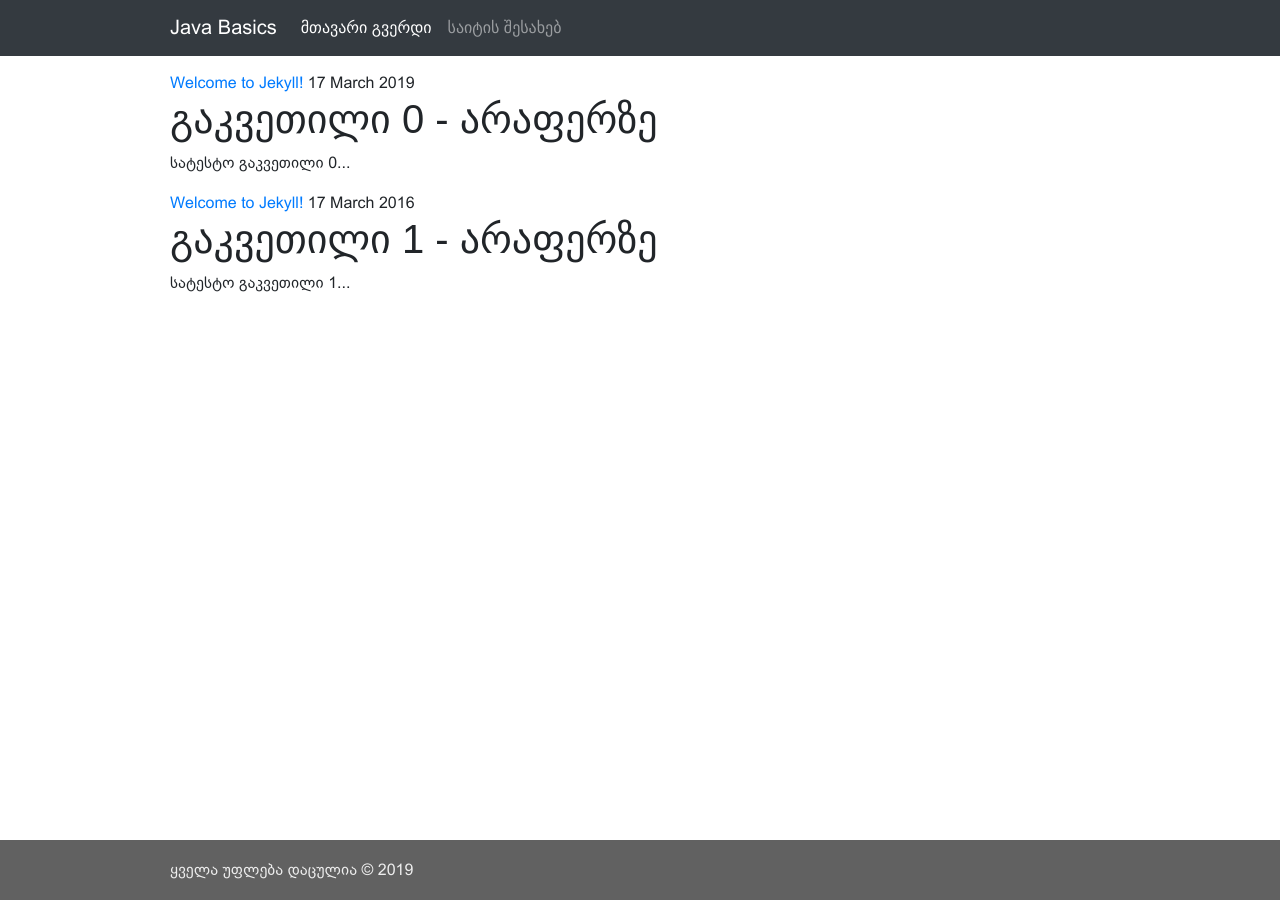
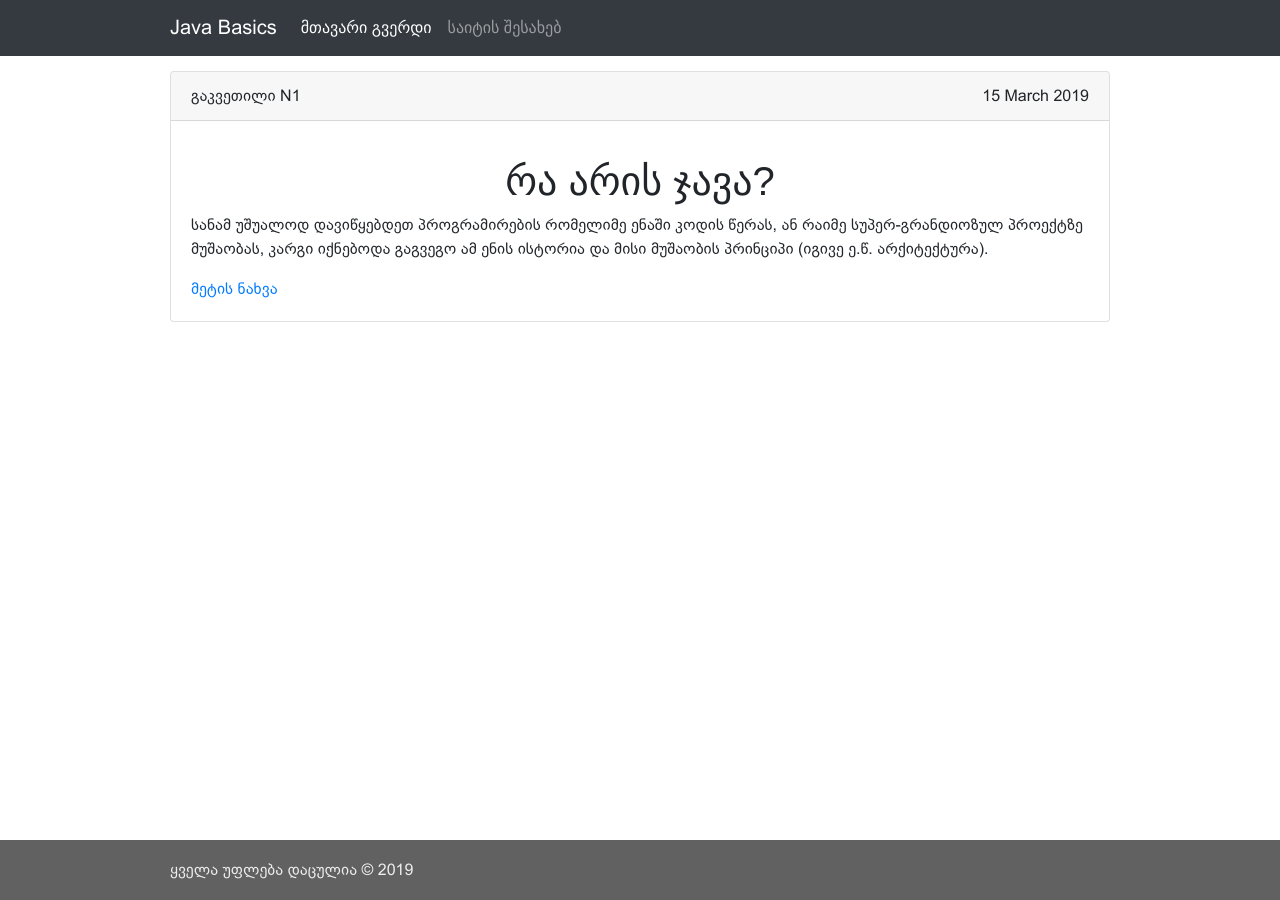
Before and after one commit to vakho10/java-basics, a Jekyll site: the page built from index.html, in a window 1280 px wide. Built offline with Jekyll 4.4.1, drawn with Linux system fonts in a browser that asks for light colours; some web fonts are replaced.

Commit message:
Added parts of the first lesson.

```diff
--- a/_config.yml
+++ b/_config.yml
@@ -1,6 +1,7 @@
 # Site settings
 title: Java Basics
 email: vakho10@gmail.com
+github_url: https://github.com/vakho10/java-basics
 github_username:  vakho10
 baseurl: "/java-basics" # the subpath of your site, e.g. /blog
 url: "" # the base hostname & protocol for your site, e.g. http://example.com
--- a/_posts/2016-03-17-lesson 1.html
+++ /dev/null
@@ -1,56 +0,0 @@
----
-layout: default
-title:  "Welcome to Jekyll!"
-date: 2016-03-17 10:52:07 +0400
-categories: lesson
----
-<h1>გაკვეთილი 1 - არაფერზე</h1>
-<p>სატესტო გაკვეთილი 1...</p>
-<!--more-->
-
-Jekyll also offers powerful support for code snippets:
-
-{% highlight ruby %}
-def print_hi(name)
-  puts "Hi, #{name}"
-end
-print_hi('Tom')
-#=> prints 'Hi, Tom' to STDOUT.
-{% endhighlight %}
-
-{% highlight java  %}
-/* HelloWorld.java
- */
-
-public class HelloWorld
-{
-	public static void main(String[] args) {
-		System.out.println("Hello World!");
-	}
-}
-{% endhighlight %}
-
-{% highlight html  %}
-<!doctype html>
-<html lang="en">
-  <head>
-    <!-- Required meta tags -->
-    <meta charset="utf-8">
-    <meta name="viewport" content="width=device-width, initial-scale=1, shrink-to-fit=no">
-
-    <!-- Bootstrap CSS -->
-    <link rel="stylesheet" href="https://stackpath.bootstrapcdn.com/bootstrap/4.1.3/css/bootstrap.min.css" integrity="sha384-MCw98/SFnGE8fJT3GXwEOngsV7Zt27NXFoaoApmYm81iuXoPkFOJwJ8ERdknLPMO" crossorigin="anonymous">
-
-    <title>Hello, world!</title>
-  </head>
-  <body>
-    <h1>Hello, world!</h1>
-
-    <!-- Optional JavaScript -->
-    <!-- jQuery first, then Popper.js, then Bootstrap JS -->
-    <script src="https://code.jquery.com/jquery-3.3.1.slim.min.js" integrity="sha384-q8i/X+965DzO0rT7abK41JStQIAqVgRVzpbzo5smXKp4YfRvH+8abtTE1Pi6jizo" crossorigin="anonymous"></script>
-    <script src="https://cdnjs.cloudflare.com/ajax/libs/popper.js/1.14.3/umd/popper.min.js" integrity="sha384-ZMP7rVo3mIykV+2+9J3UJ46jBk0WLaUAdn689aCwoqbBJiSnjAK/l8WvCWPIPm49" crossorigin="anonymous"></script>
-    <script src="https://stackpath.bootstrapcdn.com/bootstrap/4.1.3/js/bootstrap.min.js" integrity="sha384-ChfqqxuZUCnJSK3+MXmPNIyE6ZbWh2IMqE241rYiqJxyMiZ6OW/JmZQ5stwEULTy" crossorigin="anonymous"></script>
-  </body>
-</html>
-{% endhighlight %}
--- /dev/null
+++ b/_posts/2019-03-15-lesson-1.html
@@ -0,0 +1,81 @@
+---
+layout: default
+title:  "გაკვეთილი N1"
+date: 2019-03-15 09:00:00 +0400
+categories: lesson
+---
+
+<h1 class="text-center">რა არის ჯავა?</h1>
+<p>სანამ უშუალოდ დავიწყებდეთ პროგრამირების რომელიმე ენაში კოდის წერას, ან რაიმე სუპერ-გრანდიოზულ პროექტზე მუშაობას, კარგი იქნებოდა გაგვეგო ამ ენის ისტორია და მისი მუშაობის პრინციპი (იგივე ე.წ. არქიტექტურა). </p>
+
+<!--more-->
+
+<hr />
+
+<h2>შესავალი</h2>
+<p>Java (რომელსაც მომავალში მოვიხსენიებთ ქართულად, როგორც "ჯავას") არის ერთ-ერთი გავრცელებული და პოპულარული
+  პროგრამირების ენა. იგი სინტაქსით ჰგავს C++-სა და C#-ს. ეს სამივე ერთ ოჯახს მიეკუთვნება, რომლებსაც ობიექტზე (ან
+  ობიექტებზე) ორიენტირებულ ენებს ეძახიან. ასეთი ენების იდეა მარტივია - პროგრამაში ვიყენებთ
+  მხოლოდ (ან ჭარბად) ობიექტებს.</p>
+<p>ჯავა არის მძიმედ ობიექტზე ორიენტირებული ენა, რაც იმას ნიშნავს რომ <u>ჯავაში ყველაფერი ობიექტია</u>. რათქმაუნდა, გვაქვს პრიმიტიული
+  ტიპები, ოპერატორები, გასაღები სიტყვები (keywords), მაგრამ ყველგან ვიყენებთ ობიექტებს.</p>
+<p>მაგალითად, შეხედეთ შემდეგ კოდს, რომელიც ბეჭდავს <code>Hello, world!</code>-ს კონსოლში:</p>
+{% highlight java  %}
+public class HelloWorld
+{
+	public static void main(String[] args) {
+		System.out.println("Hello World!");
+	}
+}
+{% endhighlight %}
+<p>ამ კოდში დიდი ყურადღება არ გაამახვილოთ გასაღებ სიტყვებზე. უბრალოდ ნახეთ, რომ <code>Hello, world!</code>
+  შეტყობინების გამოსატანად დაგვჭირდა ობიექტის განსაზღვრა.</p>
+
+<h2>არქიტექტურა</h2>
+<p>ჯავა არის ინტერპრეტირებადი ენა</p>
+Jekyll also offers powerful support for code snippets:
+
+{% highlight ruby %}
+def print_hi(name)
+  puts "Hi, #{name}"
+end
+print_hi('Tom')
+#=> prints 'Hi, Tom' to STDOUT.
+{% endhighlight %}
+
+{% highlight java  %}
+/* HelloWorld.java
+ */
+
+public class HelloWorld
+{
+	public static void main(String[] args) {
+		System.out.println("Hello World!");
+	}
+}
+{% endhighlight %}
+
+{% highlight html  %}
+<!doctype html>
+<html lang="en">
+  <head>
+    <!-- Required meta tags -->
+    <meta charset="utf-8">
+    <meta name="viewport" content="width=device-width, initial-scale=1, shrink-to-fit=no">
+
+    <!-- Bootstrap CSS -->
+    <link rel="stylesheet" href="https://stackpath.bootstrapcdn.com/bootstrap/4.1.3/css/bootstrap.min.css" integrity="sha384-MCw98/SFnGE8fJT3GXwEOngsV7Zt27NXFoaoApmYm81iuXoPkFOJwJ8ERdknLPMO" crossorigin="anonymous">
+
+    <title>Hello, world!</title>
+  </head>
+  <body>
+    <h1>Hello, world!</h1>
+
+    <!-- Optional JavaScript -->
+    <!-- jQuery first, then Popper.js, then Bootstrap JS -->
+    <script src="https://code.jquery.com/jquery-3.3.1.slim.min.js" integrity="sha384-q8i/X+965DzO0rT7abK41JStQIAqVgRVzpbzo5smXKp4YfRvH+8abtTE1Pi6jizo" crossorigin="anonymous"></script>
+    <script src="https://cdnjs.cloudflare.com/ajax/libs/popper.js/1.14.3/umd/popper.min.js" integrity="sha384-ZMP7rVo3mIykV+2+9J3UJ46jBk0WLaUAdn689aCwoqbBJiSnjAK/l8WvCWPIPm49" crossorigin="anonymous"></script>
+    <script src="https://stackpath.bootstrapcdn.com/bootstrap/4.1.3/js/bootstrap.min.js" integrity="sha384-ChfqqxuZUCnJSK3+MXmPNIyE6ZbWh2IMqE241rYiqJxyMiZ6OW/JmZQ5stwEULTy" crossorigin="anonymous"></script>
+  </body>
+</html>
+{% endhighlight %}
--- a/_posts/2019-03-17-lesson 0.html
+++ /dev/null
@@ -1,56 +0,0 @@
----
-layout: default
-title:  "Welcome to Jekyll!"
-date: 2019-03-17 10:52:07 +0400
-categories: lesson
----
-<h1>გაკვეთილი 0 - არაფერზე</h1>
-<p>სატესტო გაკვეთილი 0...</p>
-<!--more-->
-
-Jekyll also offers powerful support for code snippets:
-
-{% highlight ruby %}
-def print_hi(name)
-  puts "Hi, #{name}"
-end
-print_hi('Tom')
-#=> prints 'Hi, Tom' to STDOUT.
-{% endhighlight %}
-
-{% highlight java  %}
-/* HelloWorld.java
- */
-
-public class HelloWorld
-{
-	public static void main(String[] args) {
-		System.out.println("Hello World!");
-	}
-}
-{% endhighlight %}
-
-{% highlight html  %}
-<!doctype html>
-<html lang="en">
-  <head>
-    <!-- Required meta tags -->
-    <meta charset="utf-8">
-    <meta name="viewport" content="width=device-width, initial-scale=1, shrink-to-fit=no">
-
-    <!-- Bootstrap CSS -->
-    <link rel="stylesheet" href="https://stackpath.bootstrapcdn.com/bootstrap/4.1.3/css/bootstrap.min.css" integrity="sha384-MCw98/SFnGE8fJT3GXwEOngsV7Zt27NXFoaoApmYm81iuXoPkFOJwJ8ERdknLPMO" crossorigin="anonymous">
-
-    <title>Hello, world!</title>
-  </head>
-  <body>
-    <h1>Hello, world!</h1>
-
-    <!-- Optional JavaScript -->
-    <!-- jQuery first, then Popper.js, then Bootstrap JS -->
-    <script src="https://code.jquery.com/jquery-3.3.1.slim.min.js" integrity="sha384-q8i/X+965DzO0rT7abK41JStQIAqVgRVzpbzo5smXKp4YfRvH+8abtTE1Pi6jizo" crossorigin="anonymous"></script>
-    <script src="https://cdnjs.cloudflare.com/ajax/libs/popper.js/1.14.3/umd/popper.min.js" integrity="sha384-ZMP7rVo3mIykV+2+9J3UJ46jBk0WLaUAdn689aCwoqbBJiSnjAK/l8WvCWPIPm49" crossorigin="anonymous"></script>
-    <script src="https://stackpath.bootstrapcdn.com/bootstrap/4.1.3/js/bootstrap.min.js" integrity="sha384-ChfqqxuZUCnJSK3+MXmPNIyE6ZbWh2IMqE241rYiqJxyMiZ6OW/JmZQ5stwEULTy" crossorigin="anonymous"></script>
-  </body>
-</html>
-{% endhighlight %}
--- a/assets/css/style.css
+++ b/assets/css/style.css
@@ -8,9 +8,16 @@
 }
 
 /* Remove margin if code is the only element in card */
-.card > .highlight,
-.card-body > .highlight {
+
+.card>.highlight,
+.card-body>.highlight {
     margin: 0;
+}
+
+/* Remove margin-bottom if code is in callout element */
+
+.bd-callout > .highlight {
+    margin-bottom: 0;
 }
 
 .max-width {
@@ -21,6 +28,12 @@ body {
     font-family: "BPG Ingiri Arial", sans-serif;
 }
 
-h1, h2, h3, h4, h5, h6, .nav-item {
+h1,
+h2,
+h3,
+h4,
+h5,
+h6,
+.nav-item {
     font-family: "BPG Nino Medium Caps", sans-serif;
 }
--- a/index.html
+++ b/index.html
@@ -5,11 +5,17 @@ layout: default
 title: მთავარი გვერდი
 ---
 <section>
-  {% assign sortedPosts = (site.posts | sort: 'date') | reverse %}
+  {% assign sortedPosts = site.posts | sort: 'date' | reverse %}
   {% for post in sortedPosts %}
-  <article>
-    <a href='{{ post.url | relative_url }}'>{{ post.title }}</a> {{ post.date | date_to_long_string }}
-    {{ post.excerpt }}
+  <article class="card">
+    <div class="card-header">
+      <span class="float-left">{{ post.title }}</span>
+      <span class="float-right">{{ post.date | date_to_long_string }}</span>
+    </div>
+    <div class="card-body">
+      <p class="card-text">{{ post.excerpt }}</p>
+      <a href='{{ post.url | relative_url }}' class="card-link">მეტის ნახვა</a>
+    </div>
   </article>
   {% endfor %}
 </section>
```
Also changed, not shown: about.html (+12 -0 lines).
